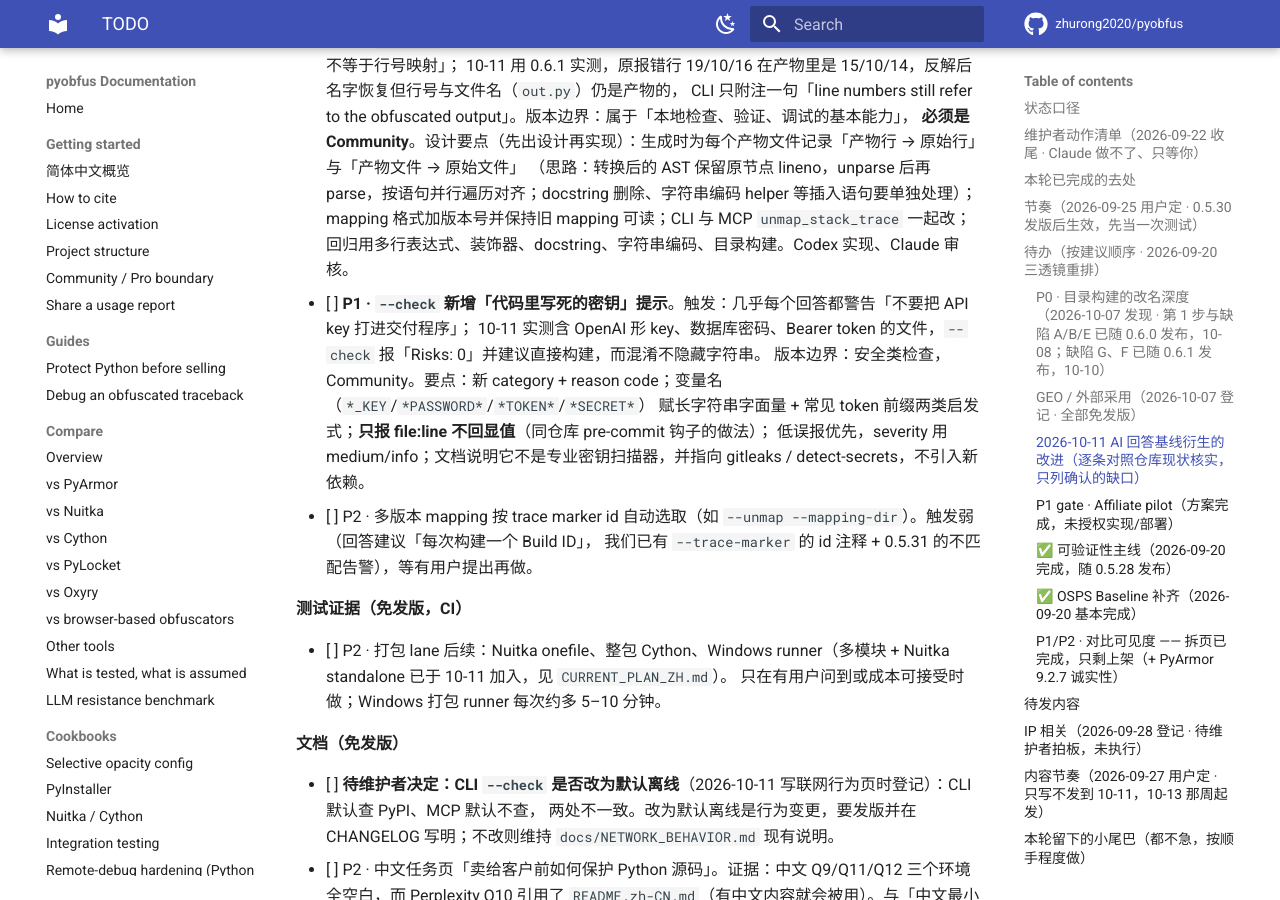
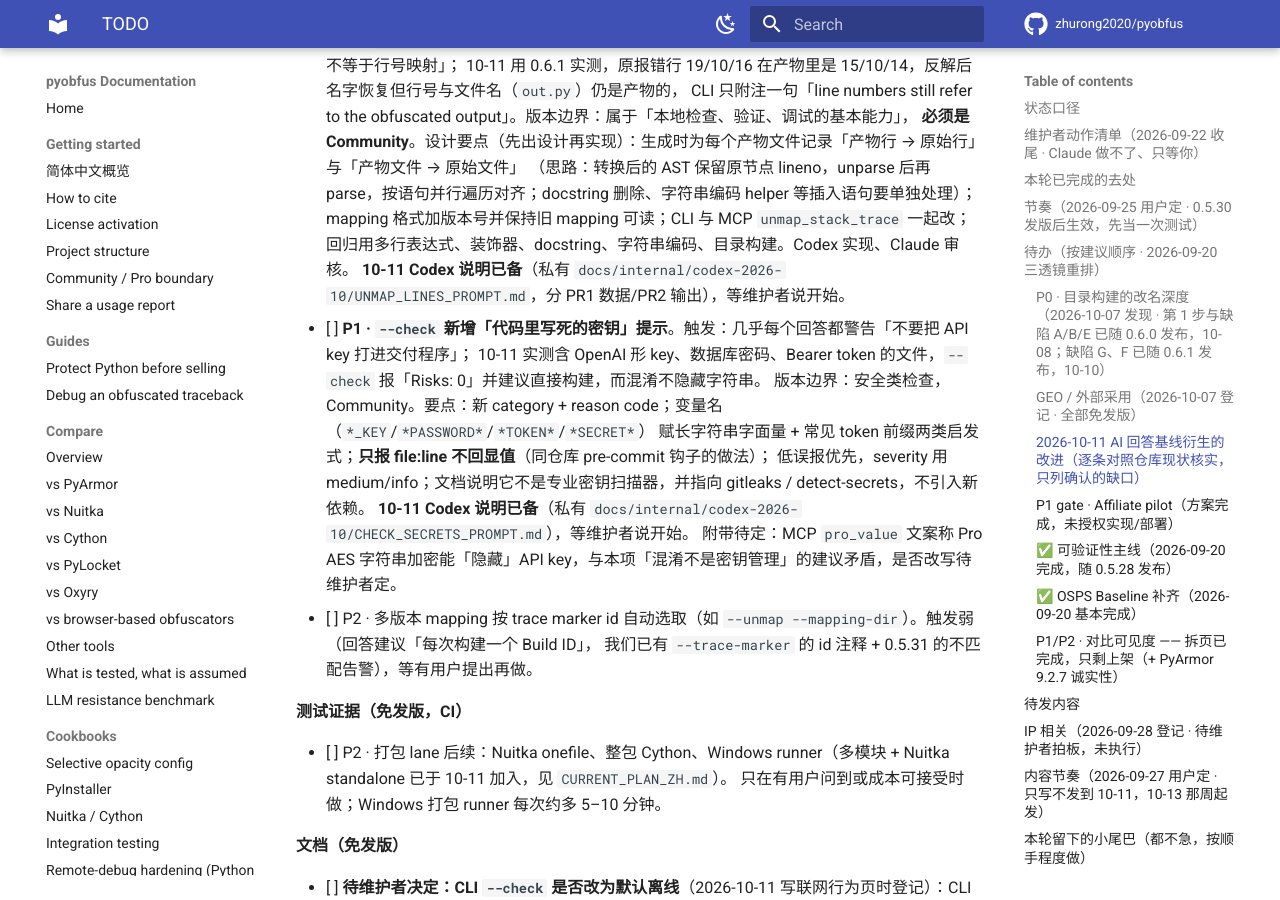
Before and after one commit to zhurong2020/pyobfus, an MkDocs documentation site: the page built from docs/TODO.md, in a window 1280 px wide and 900 px high, scrolled down 8465 px. Built offline with MkDocs 1.6.1 and Material for MkDocs 9.7.7, drawn with Linux system fonts in a browser that asks for light colours; comment, search, counter and statistics services are not loaded.

Commit message:
docs: note Codex handoffs ready for unmap line map and secret check
Co-Authored-By: Claude Opus 5.5 <noreply@anthropic.com>

```diff
--- a/docs/TODO.md
+++ b/docs/TODO.md
@@ -237,11 +237,14 @@ AI 代码、源码不上传（问题在**没被检索到**，不是缺内容）
       （思路：转换后的 AST 保留原节点 lineno，unparse 后再 parse，按语句并行遍历对齐；docstring 删除、字符串编码 helper
       等插入语句要单独处理）；mapping 格式加版本号并保持旧 mapping 可读；CLI 与 MCP `unmap_stack_trace` 一起改；
       回归用多行表达式、装饰器、docstring、字符串编码、目录构建。Codex 实现、Claude 审核。
+      **10-11 Codex 说明已备**（私有 `docs/internal/codex-2026-10/UNMAP_LINES_PROMPT.md`，分 PR1 数据/PR2 输出），等维护者说开始。
 - [ ] **P1 · `--check` 新增「代码里写死的密钥」提示**。触发：几乎每个回答都警告「不要把 API key 打进交付程序」；
       10-11 实测含 OpenAI 形 key、数据库密码、Bearer token 的文件，`--check` 报「Risks: 0」并建议直接构建，而混淆不隐藏字符串。
       版本边界：安全类检查，Community。要点：新 category + reason code；变量名（`*_KEY`/`*PASSWORD*`/`*TOKEN*`/`*SECRET*`）
       赋长字符串字面量 + 常见 token 前缀两类启发式；**只报 file:line 不回显值**（同仓库 pre-commit 钩子的做法）；
       低误报优先，severity 用 medium/info；文档说明它不是专业密钥扫描器，并指向 gitleaks / detect-secrets，不引入新依赖。
+      **10-11 Codex 说明已备**（私有 `docs/internal/codex-2026-10/CHECK_SECRETS_PROMPT.md`），等维护者说开始。
+      附带待定：MCP `pro_value` 文案称 Pro AES 字符串加密能「隐藏」API key，与本项「混淆不是密钥管理」的建议矛盾，是否改写待维护者定。
 - [ ] P2 · 多版本 mapping 按 trace marker id 自动选取（如 `--unmap --mapping-dir`）。触发弱（回答建议「每次构建一个 Build ID」，
       我们已有 `--trace-marker` 的 id 注释 + 0.5.31 的不匹配告警），等有用户提出再做。
 
```
